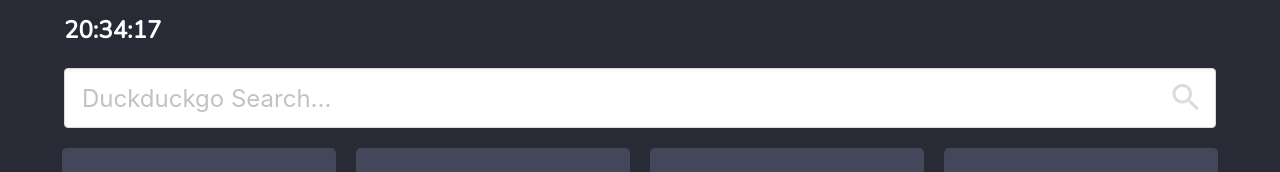
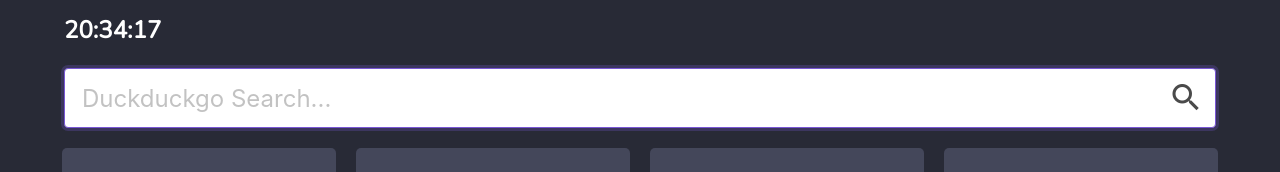
Before and after one commit to shookstra/MyStartPage, a Vue app: page / in a window 1280 px wide. Shown: the part 207-379 px from the top of the page. Built offline with nearby package versions, Linux system fonts and the light colour scheme.

Commit message:
Added focus to search box on page load

```diff
--- a/public/index.html
+++ b/public/index.html
@@ -17,7 +17,8 @@
       rel="stylesheet"
       href="https://cdn.materialdesignicons.com/5.3.45/css/materialdesignicons.min.css"
     />
-    <title><%= htmlWebpackPlugin.options.title %></title>
+    <!-- <title><%= htmlWebpackPlugin.options.title %></title> -->
+    <title>MyStartPage</title>
   </head>
   <body>
     <noscript>
--- a/src/components/StartPage.vue
+++ b/src/components/StartPage.vue
@@ -47,6 +47,7 @@
           icon-right-clickable
           size="is-large"
           v-model="searchTerm"
+          id="search-box"
           @icon-right-click="searchIconClick"
         ></b-input>
       </b-field>
@@ -228,6 +229,7 @@
   },
   // when the component mounts
   mounted() {
+    document.getElementById("search-box").focus();
     if (localStorage.name) {
       this.name = localStorage.name;
     }
```
